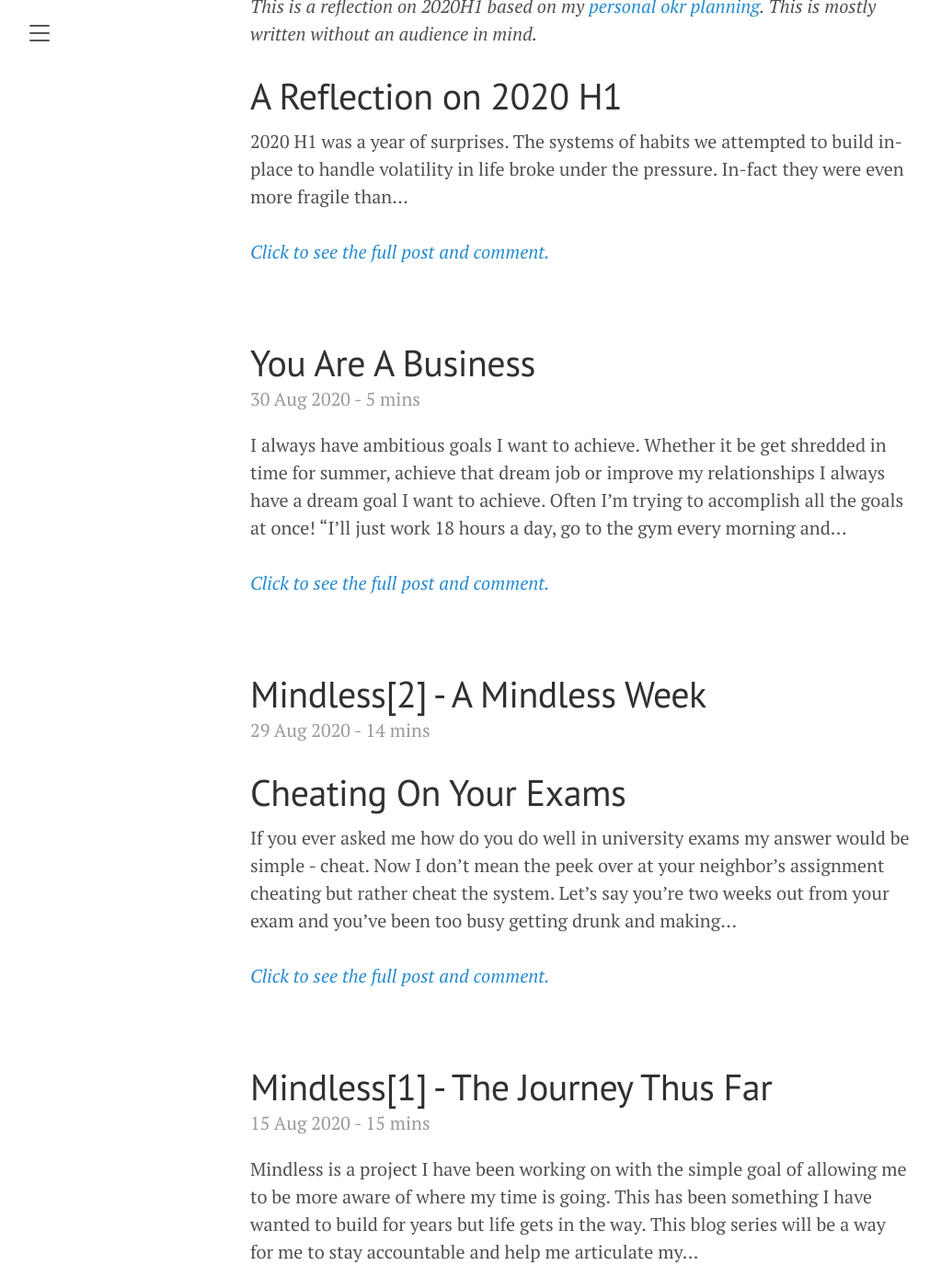
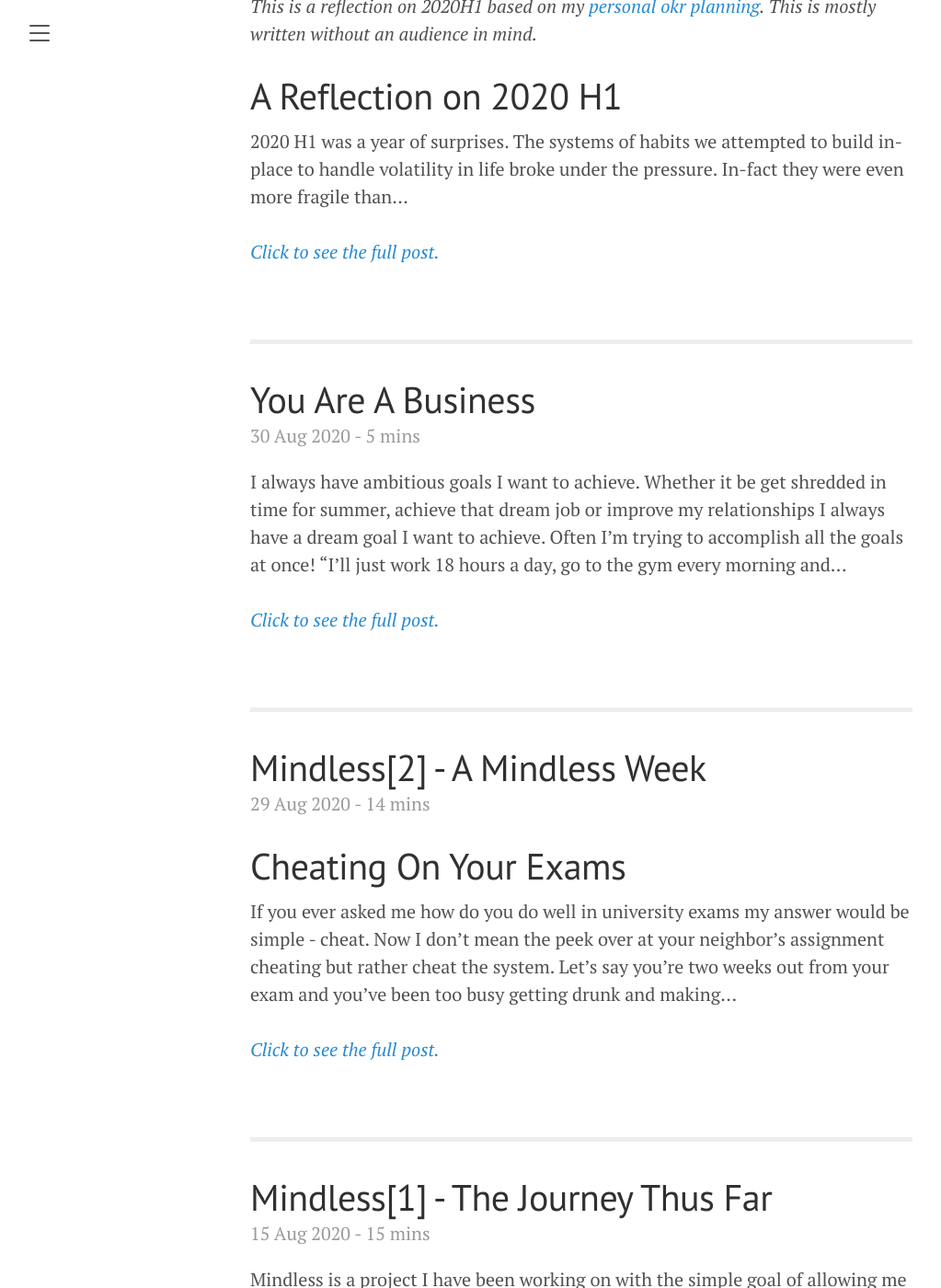
Before and after one commit to jqphu/blog, a Jekyll site: the page built from index.html, in a window 1280 px wide and 1400 px high, scrolled down 240 px. Shown: the whole window at 92% size, without its empty margins (8-1031 px from the left). Built offline with Jekyll 4.4.1, drawn with Linux system fonts in a browser that asks for light colours; the list of posts is cut into pages by our own code; some of the changed text lies outside the part shown.

Commit message:
[index] Add line separator for posts
Posts with titles make it confused what is a post and clickable

```diff
--- a/index.html
+++ b/index.html
@@ -25,9 +25,10 @@ title: Home
 
     <br>
     <br>
-    <i><a href = "{{post.url | absolute_url }}">Click to see the full post and comment.</a></i>
+    <i><a href = "{{post.url | absolute_url }}">Click to see the full post.</a></i>
 
   </div>
+  <hr style="border-width: 5px;">
   {% endunless %}
   {% endfor %}
 </div>
```
